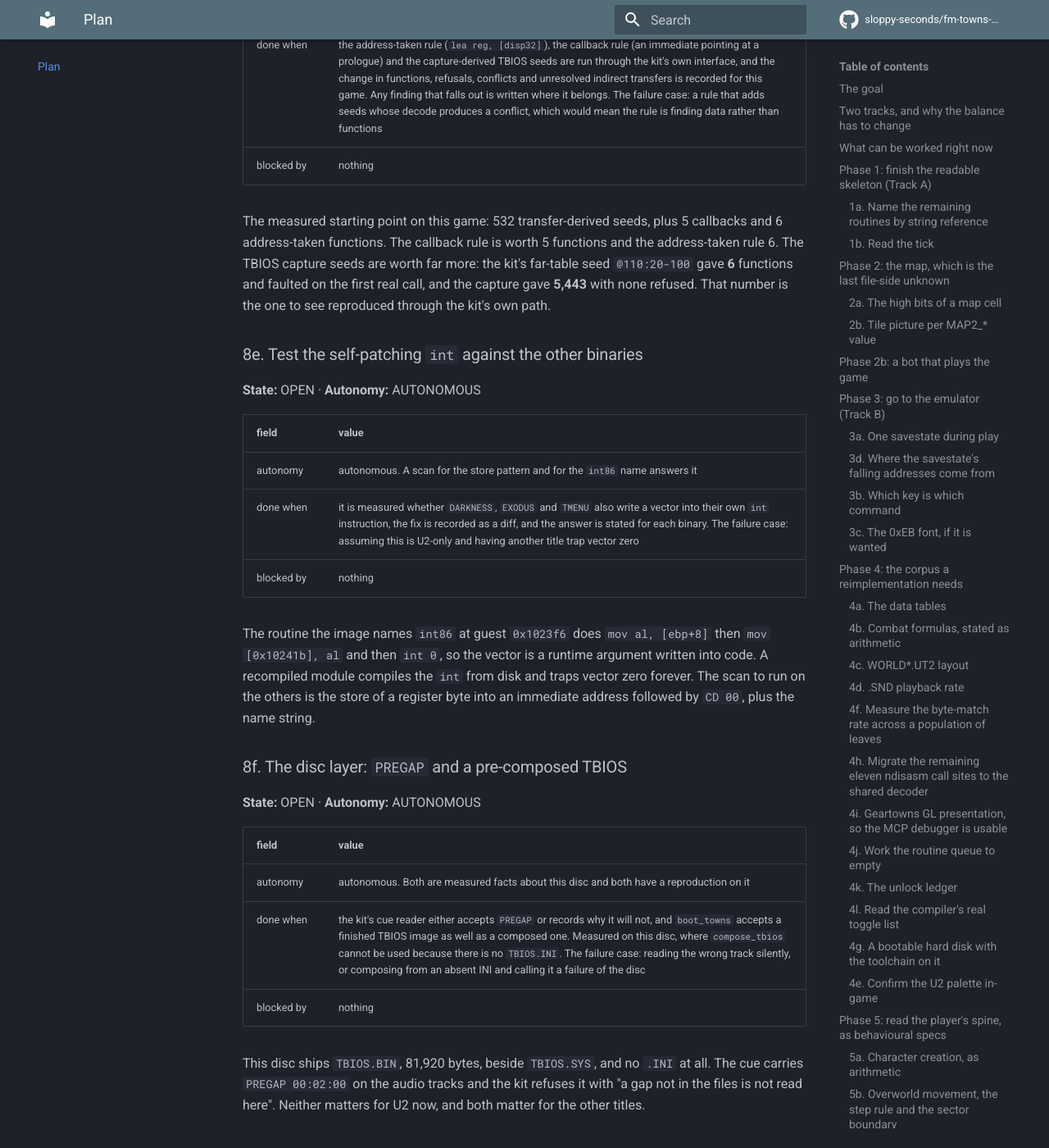
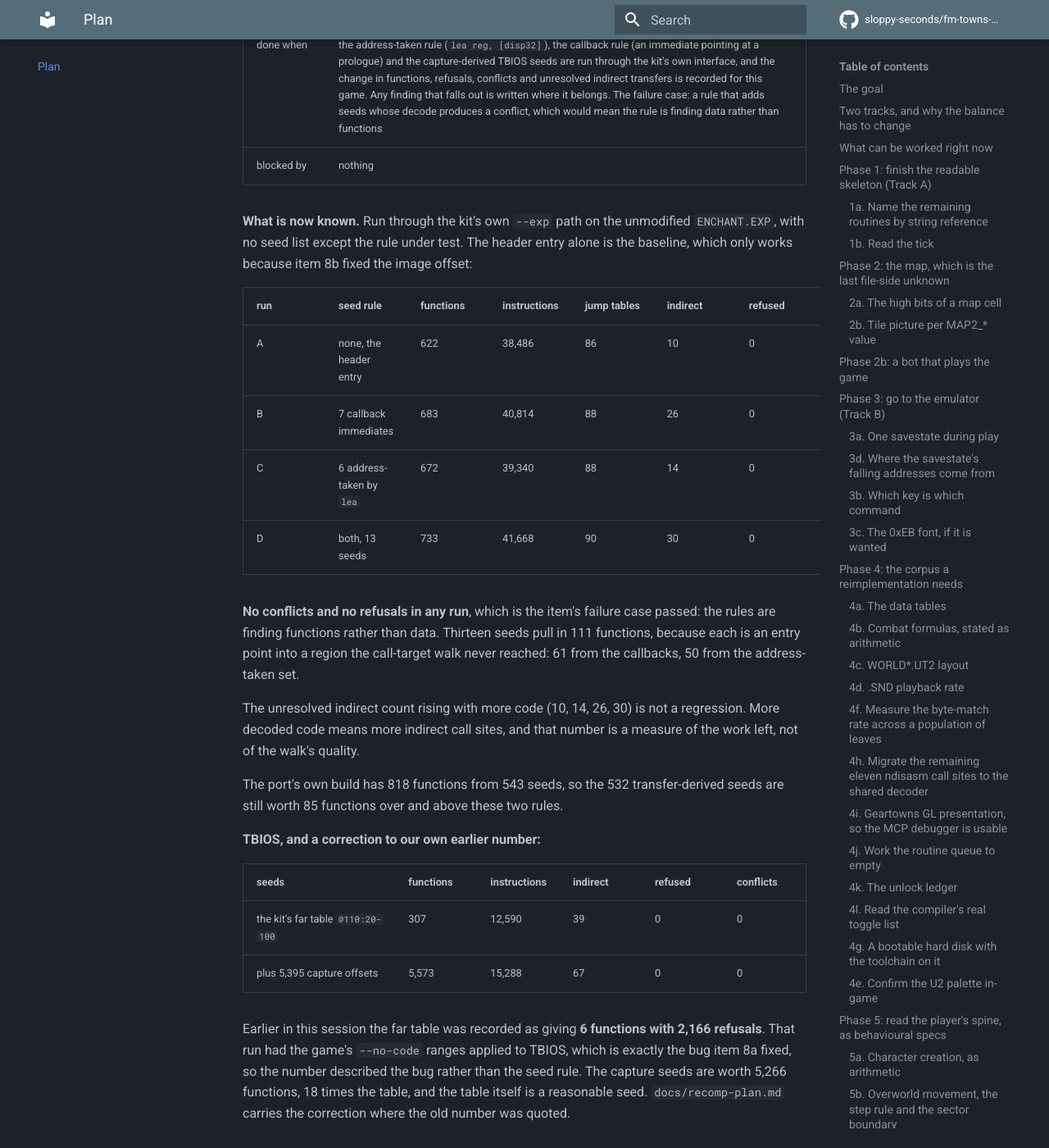
Before and after one commit to sloppy-seconds/fm-towns-ultima, an MkDocs documentation site: the page built from docs/plan.md, in a window 1280 px wide and 1400 px high, scrolled down 38037 px. Shown: the whole window at 82% size. Built offline with MkDocs 1.6.1 and Material for MkDocs 9.7.7, drawn with Linux system fonts in a browser that asks for light colours; comment, search, counter and statistics services are not loaded; some of the changed text lies outside the part shown.

Commit message:
8d done: the seed rules measured through the kit's own path, and our 6 was wrong
Run on the unmodified ENCHANT.EXP through --exp, which only works as a baseline because
8b fixed the image offset. The header entry alone gives 622 functions, and then:

  rule                        functions  instructions  jump tables  indirect  refused  conflicts
  none, the header entry           622        38486           86        10        0          0
  7 callback immediates            683        40814           88        26        0          0
  6 address-taken by lea           672        39340           88        14        0          0
  both, 13 seeds                   733        41668           90        30        0          0

No conflicts and no refusals anywhere, which was the item's failure case: the rules are
finding functions, not data. Thirteen seeds pull in 111 functions because each is an entry
into a region the call-target walk never reached.

TBIOS, and the correction. The kit's own far-table seed gives 307 functions, not the 6 we
recorded earlier. That 6 was measured with the game's --no-code ranges applied to TBIOS,
which is the bug 8a fixed, so it described the bug rather than the seed rule. With ranges
scoped per module the table gives 307 and the 5,395 capture offsets give 5573, so the
capture seeds are worth 5266, still 18 times the table.

recomp-plan.md had the wrong number quoted as fact; the sentence is struck and the
correction sits under it.

```diff
--- a/docs/plan.md
+++ b/docs/plan.md
@@ -99,7 +99,7 @@ from the items below rather than maintained separately.
 | 8a Per-module `--no-code` ranges | AUTONOMOUS | **done**, one pass and identical counts |
 | 8b The `MP` header's `EIP` is an address | AUTONOMOUS | **done**, and the image is at file 0x200 |
 | 8c `Disc::handle` with no disc opened | AUTONOMOUS | **yes**, it is a null dereference |
-| 8d Run the new seed rules through the recompiler | AUTONOMOUS | **yes**, and this is where findings may fall out |
+| 8d Run the new seed rules through the recompiler | AUTONOMOUS | **done**, and it corrected a number |
 | 8e Test the self-patching `int` on the other binaries | AUTONOMOUS | **yes**, a scan answers it |
 | 8f The disc layer: `PREGAP` and a composed TBIOS | AUTONOMOUS | later, it is other titles only |
 | 8g Package the patches | AUTONOMOUS | last, once the set stops moving |
@@ -1275,7 +1275,38 @@ a second tool.
 | done when | the address-taken rule (`lea reg, [disp32]`), the callback rule (an immediate pointing at a prologue) and the capture-derived TBIOS seeds are run through the kit's own interface, and the change in functions, refusals, conflicts and unresolved indirect transfers is recorded for this game. Any finding that falls out is written where it belongs. The failure case: a rule that adds seeds whose decode produces a conflict, which would mean the rule is finding data rather than functions |
 | blocked by | nothing |
 
-The measured starting point on this game: 532 transfer-derived seeds, plus 5 callbacks and 6 address-taken functions. The callback rule is worth 5 functions and the address-taken rule 6. The TBIOS capture seeds are worth far more: the kit's far-table seed `@110:20-100` gave **6** functions and faulted on the first real call, and the capture gave **5,443** with none refused. That number is the one to see reproduced through the kit's own path.
+**What is now known.** Run through the kit's own `--exp` path on the unmodified `ENCHANT.EXP`, with no seed list
+except the rule under test. The header entry alone is the baseline, which only works because item 8b fixed the
+image offset:
+
+| run | seed rule | functions | instructions | jump tables | indirect | refused | conflicts |
+|---|---|---|---|---|---|---|---|
+| A | none, the header entry | 622 | 38,486 | 86 | 10 | 0 | 0 |
+| B | 7 callback immediates | 683 | 40,814 | 88 | 26 | 0 | 0 |
+| C | 6 address-taken by `lea` | 672 | 39,340 | 88 | 14 | 0 | 0 |
+| D | both, 13 seeds | 733 | 41,668 | 90 | 30 | 0 | 0 |
+
+**No conflicts and no refusals in any run**, which is the item's failure case passed: the rules are finding
+functions rather than data. Thirteen seeds pull in 111 functions, because each is an entry point into a region
+the call-target walk never reached: 61 from the callbacks, 50 from the address-taken set.
+
+The unresolved indirect count rising with more code (10, 14, 26, 30) is not a regression. More decoded code
+means more indirect call sites, and that number is a measure of the work left, not of the walk's quality.
+
+The port's own build has 818 functions from 543 seeds, so the 532 transfer-derived seeds are still worth 85
+functions over and above these two rules.
+
+**TBIOS, and a correction to our own earlier number:**
+
+| seeds | functions | instructions | indirect | refused | conflicts |
+|---|---|---|---|---|---|
+| the kit's far table `@110:20-100` | 307 | 12,590 | 39 | 0 | 0 |
+| plus 5,395 capture offsets | 5,573 | 15,288 | 67 | 0 | 0 |
+
+Earlier in this session the far table was recorded as giving **6 functions with 2,166 refusals**. That run had
+the game's `--no-code` ranges applied to TBIOS, which is exactly the bug item 8a fixed, so the number described
+the bug rather than the seed rule. The capture seeds are worth 5,266 functions, 18 times the table, and the table
+itself is a reasonable seed. `docs/recomp-plan.md` carries the correction where the old number was quoted.
 
 ### 8e. Test the self-patching `int` against the other binaries
 
```
Also changed, not shown: other parts of docs/plan.md (+1 -1 lines), docs/recomp-plan.md (+11 -1 lines).
